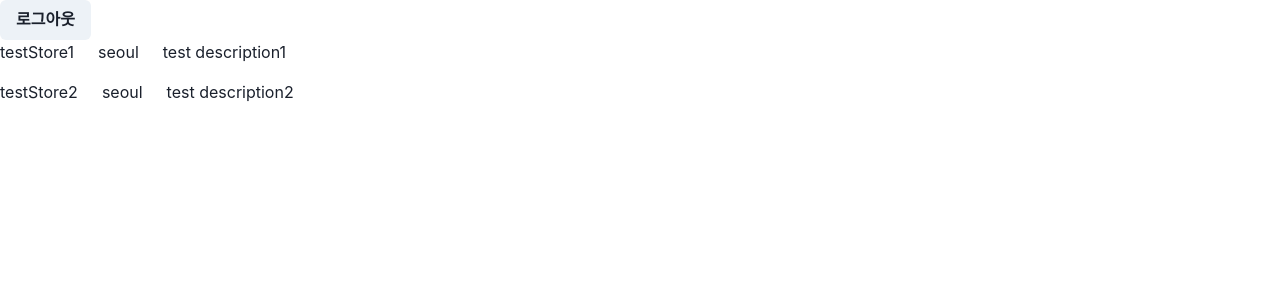
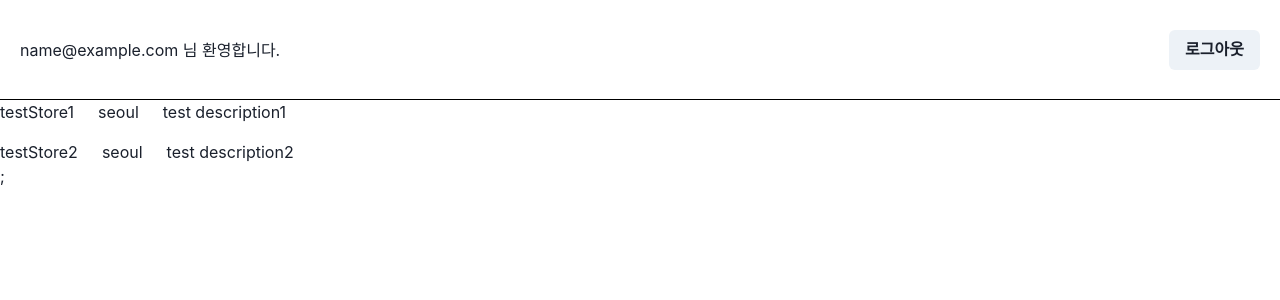
Before and after one commit to Reservation23/Front, a React (Create React App) app: page /signin in a window 1280 px wide. Both pictures are taken after typing "name@example.com", "Sample123" into the empty fields and a click on the button "로그인". Shown: the top 300 px of the page. Built offline with nearby package versions, Linux system fonts and the light colour scheme.

Commit message:
feat : mainTemplate에 Header 컴포넌트 추가

```diff
--- /dev/null
+++ b/src/components/organisms/Header.tsx
@@ -0,0 +1,39 @@
+import React from 'react';
+
+import { Box } from '@chakra-ui/react';
+
+import { useAppSelector, useAppDispatch } from '../../store/index';
+
+import { logoutUser } from '../../store/_reducer/user';
+
+import { initReservation } from '../../store/_reducer/reservation';
+
+import CustomButton from '../atoms/Button';
+
+const Header = () => {
+  const dispatch = useAppDispatch();
+  const { user } = useAppSelector((state) => state.user);
+
+  const onClickLogOut = () => {
+    dispatch(logoutUser());
+    dispatch(initReservation());
+  };
+
+  return (
+    <Box
+      display={'flex'}
+      justifyContent={'space-between'}
+      alignItems={'center'}
+      height={'100px'}
+      padding={'0 20px'}
+      borderBottom={'1px solid black'}
+    >
+      <span>{user.username} 님 환영합니다.</span>
+      <CustomButton type="button" onClick={onClickLogOut}>
+        로그아웃
+      </CustomButton>
+    </Box>
+  );
+};
+
+export default Header;
--- a/src/components/templeit/mainTemplate.tsx
+++ b/src/components/templeit/mainTemplate.tsx
@@ -3,6 +3,7 @@ import React from 'react';
 import { BoxProps } from '@chakra-ui/react';
 
 import ReservationList from '../organisms/ReservationList';
+import Header from '../organisms/Header';
 
 interface Props {
   ListStyle?: BoxProps;
@@ -10,7 +11,12 @@ interface Props {
 }
 
 const MainTemplate: React.FC<Props> = ({ ListStyle, ItemStyle }) => {
-  return <ReservationList ListStyle={ListStyle} ItemStyle={ItemStyle} />;
+  return (
+    <>
+      <Header />
+      <ReservationList ListStyle={ListStyle} ItemStyle={ItemStyle} />;
+    </>
+  );
 };
 
 export default MainTemplate;
--- a/src/pages/index.tsx
+++ b/src/pages/index.tsx
@@ -1,37 +1,17 @@
 import React from 'react';
 
-import { useAppDispatch } from '../store';
-
-import { logoutUser } from '../store/_reducer/user';
-
-import { initReservation } from '../store/_reducer/reservation';
-
 import useAuth from '../hooks/useAuth';
-
-import CustomButton from '../components/atoms/Button';
 
 import MainTemplate from '../components/templeit/mainTemplate';
 
 const Index = () => {
   useAuth(true);
 
-  const dispatch = useAppDispatch();
-
-  const onClickLogOut = () => {
-    dispatch(logoutUser());
-    dispatch(initReservation());
-  };
-
   return (
-    <>
-      <CustomButton type="button" onClick={onClickLogOut}>
-        로그아웃
-      </CustomButton>
-      <MainTemplate
-        ListStyle={{ display: 'flex', flexDirection: 'column', gap: '1rem' }}
-        ItemStyle={{ display: 'flex', gap: 6 }}
-      />
-    </>
+    <MainTemplate
+      ListStyle={{ display: 'flex', flexDirection: 'column', gap: '1rem' }}
+      ItemStyle={{ display: 'flex', gap: 6 }}
+    />
   );
 };
 
--- a/src/store/_reducer/reservation.tsx
+++ b/src/store/_reducer/reservation.tsx
@@ -1,6 +1,6 @@
 import { createAsyncThunk, createSlice } from '@reduxjs/toolkit';
 
-import { RootState } from '..';
+import { AppDispatch, RootState } from '..';
 
 export interface ReservationItemProps {
   storeId: number;
@@ -46,11 +46,15 @@ const dummy: StateProps = {
   currentPage: 1,
 };
 
-export const getReservation = createAsyncThunk<
-  any,
-  undefined,
-  { state: RootState; rejectValue: { message: string } }
->('reservation/getReservation', async (_, thunkAPI) => {
+const createAppAsyncThunk = createAsyncThunk.withTypes<{
+  state: RootState;
+  dispatch: AppDispatch;
+  rejectValue: { message: string };
+}>();
+
+export const getReservation = createAppAsyncThunk(
+  'reservation/getReservation',
+  async (_, thunkAPI) => {
     try {
       const isLogin = thunkAPI.getState().user.isLogin;
 
@@ -64,7 +68,8 @@ export const getReservation = createAsyncThunk<
     } catch (error) {
       console.log(error);
     }
-});
+  }
+);
 
 export const reservationSlice = createSlice({
   name: 'reservation',
```
Lines whose indentation alone changed are shown as unchanged.
